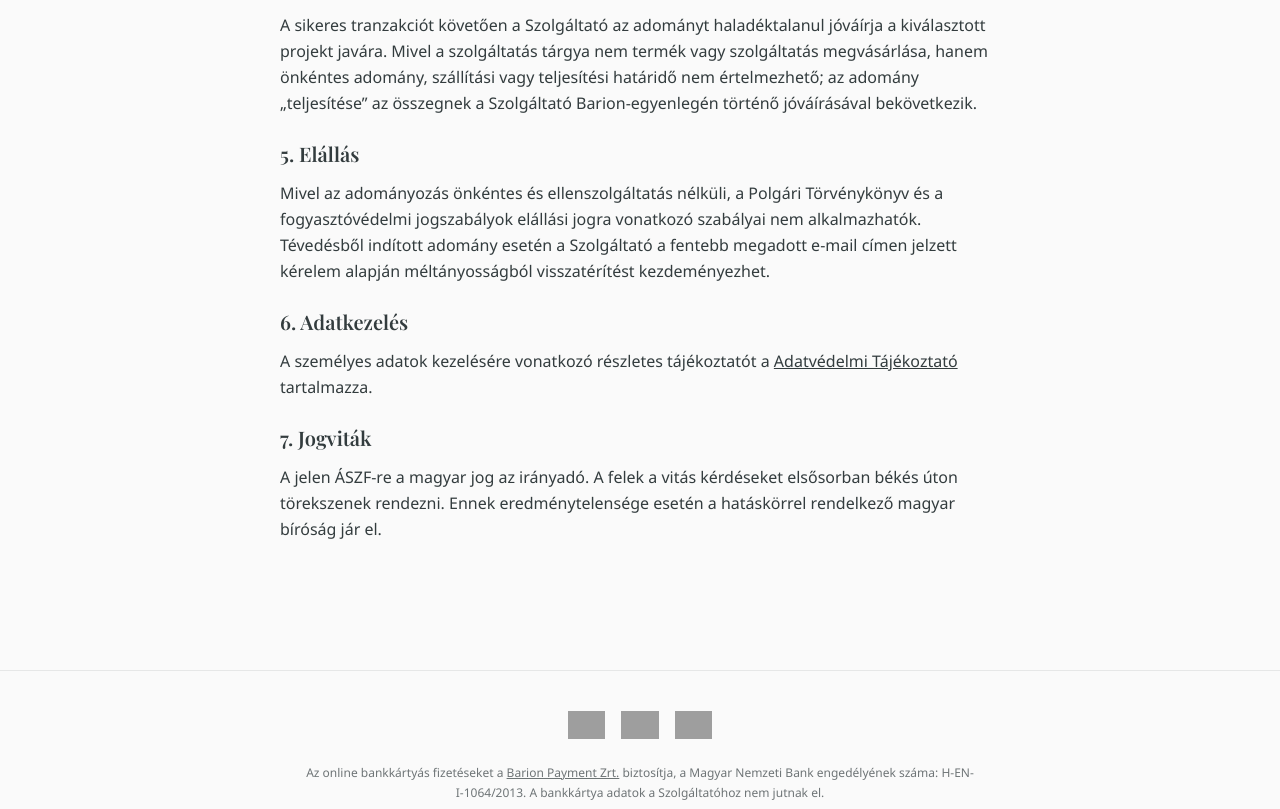
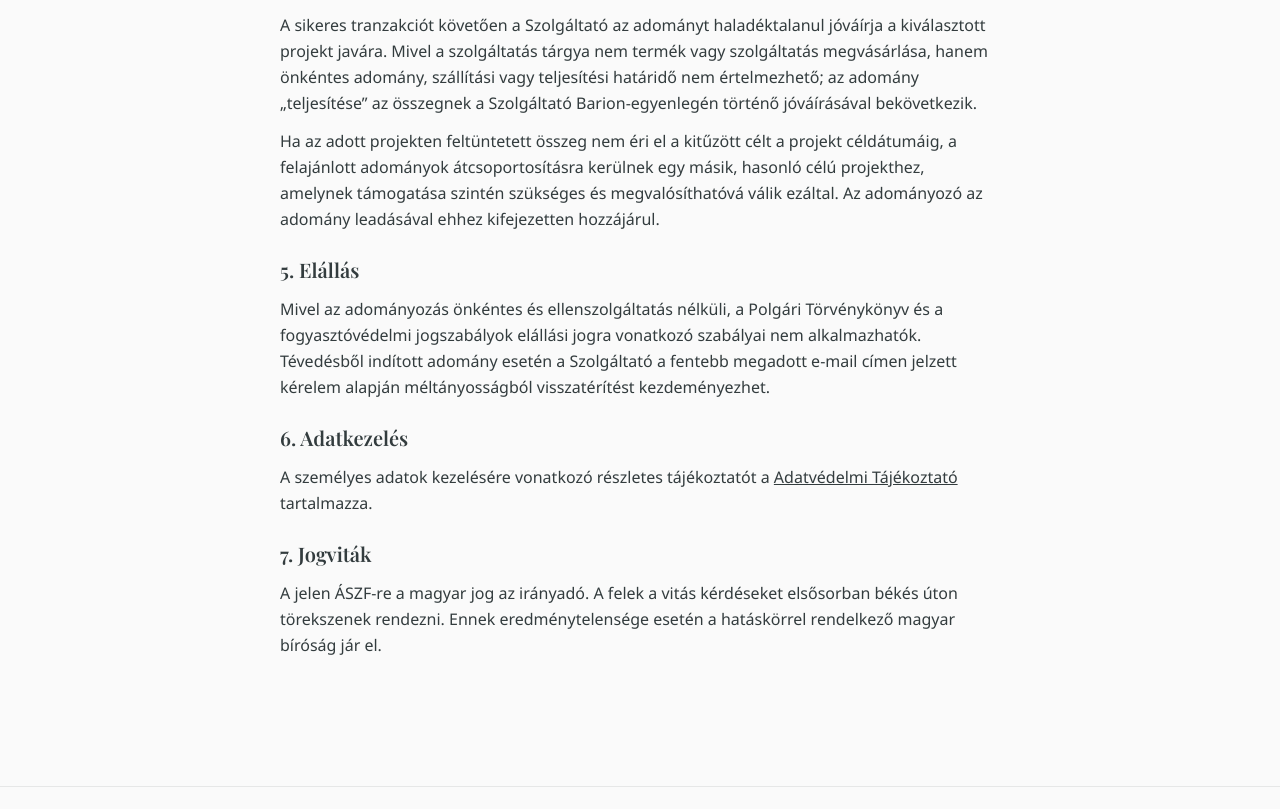
Before and after one commit to PstasDev/szlg-adomany, a Next.js app: page /aszf in a window 1280 px wide. Shown: the part 1022-1831 px from the top of the page. Built offline with nearby package versions, Linux system fonts and the light colour scheme; no server answers; grey boxes are pictures that could not be loaded.

Commit message:
feat(AszfPage, ProjectsPage): add donation redistribution policy for unmet goals

```diff
--- a/app/aszf/page.tsx
+++ b/app/aszf/page.tsx
@@ -95,6 +95,14 @@ export default function AszfPage() {
             értelmezhető; az adomány „teljesítése” az összegnek a Szolgáltató
             Barion-egyenlegén történő jóváírásával bekövetkezik.
           </p>
+          <p>
+            Ha az adott projekten feltüntetett összeg nem éri el a kitűzött
+            célt a projekt céldátumáig, a felajánlott adományok
+            átcsoportosításra kerülnek egy másik, hasonló célú projekthez,
+            amelynek támogatása szintén szükséges és megvalósíthatóvá válik
+            ezáltal. Az adományozó az adomány leadásával ehhez kifejezetten
+            hozzájárul.
+          </p>
         </section>
 
         <section className="space-y-3">
--- a/app/projektek/page.tsx
+++ b/app/projektek/page.tsx
@@ -42,7 +42,7 @@ export default async function ProjectsPage() {
           </h2>
           <p className="text-[#333C3E]/80 text-lg leading-relaxed">
             Az alábbi projektek jelenleg gyűjtenek adományokat. Kattintson egy
-            kártyára a részletekért és az online támogatáshoz.
+            kártyára a részletekért és az online támogatáshoz. Ha az adott projekten feltüntetett összeg nem éri el a kitűzött célt, a projekt céldátumáig, a felajánlott adományok átcsoportosításra kerülnek egy másik, hasonló célú projekthez, amelynek támogatása szintén szükséges és megvalósíthatóvá válik ezáltal.
           </p>
         </section>
 
```
